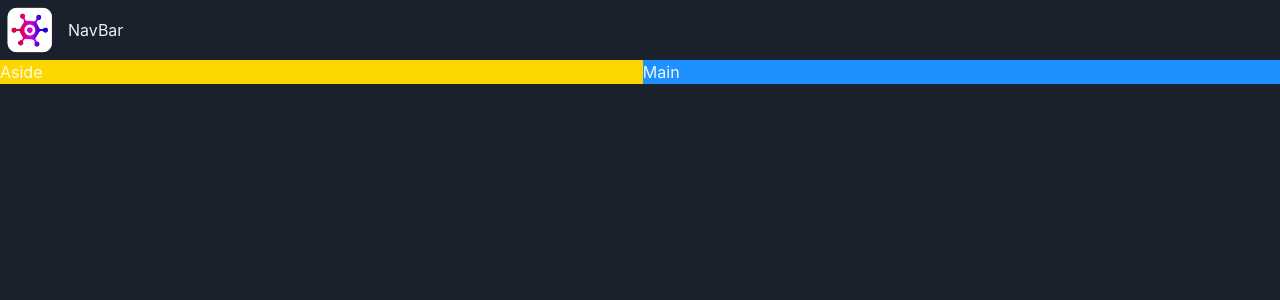
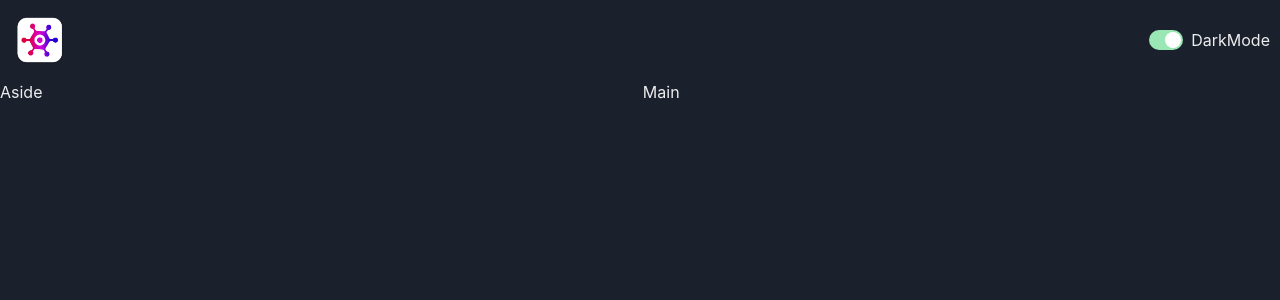
Before and after one commit to 88bijay/ReactVideoGameAPP, a React (Vite) app: page / in a window 1280 px wide. Shown: the top 300 px of the page. Built offline with nearby package versions, Linux system fonts and the light colour scheme.

Commit message:
build the switch color mode

```diff
--- a/src/App.tsx
+++ b/src/App.tsx
@@ -13,11 +13,11 @@
         <NavBar />
       </GridItem>
       <Show above="lg">
-        <GridItem area="aside" bg="gold">
+        <GridItem area="aside">
           Aside
         </GridItem>
       </Show>
-      <GridItem area="main" bg="dodgerblue">
+      <GridItem area="main">
         Main
       </GridItem>
     </Grid>
--- /dev/null
+++ b/src/components/ColorModeSwitch.tsx
@@ -0,0 +1,15 @@
+import { HStack, Switch, Text,useColorMode } from '@chakra-ui/react'
+
+
+const ColorModeSwitch = () => {
+  const{toggleColorMode,colorMode}= useColorMode();
+
+  return (
+   <HStack>
+    <Switch  colorScheme ='green' isChecked={colorMode === 'dark'} onChange={toggleColorMode}/>
+    <Text>DarkMode</Text>
+   </HStack>
+  )
+}
+
+export default ColorModeSwitch
--- a/src/components/NavBar.tsx
+++ b/src/components/NavBar.tsx
@@ -1,11 +1,12 @@
-import { HStack, Image, Text } from "@chakra-ui/react";
+import { HStack, Image, } from "@chakra-ui/react";
 import logo from "../assets/logo.webp";
+import ColorModeSwitch from "./ColorModeSwitch";
 
 const NavBar = () => {
   return (
-    <HStack>
+    <HStack justifyContent='space-between' padding= '10px'>
       <Image src={logo} boxSize="60px" />
-      <Text>NavBar</Text>
+      <ColorModeSwitch/>
     </HStack>
   );
 };
```
